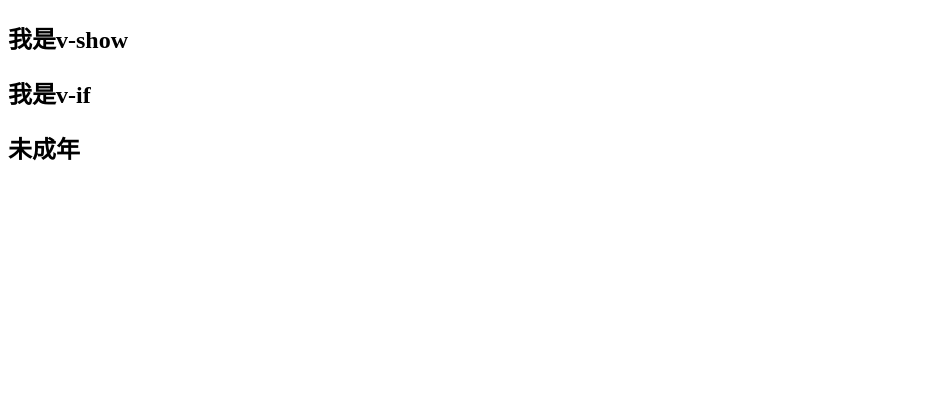
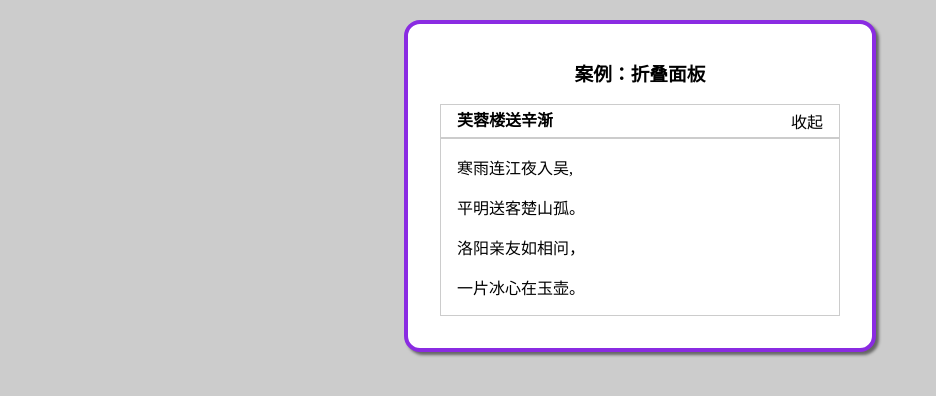
Before and after one commit to Disney-Princesses/vue-day3, a Vue app: page / in a window 1280 px wide. Shown: the top 396 px of the page, without its empty margins (0-936 px from the left). Built offline with nearby package versions, Linux system fonts and the light colour scheme.

Commit message:
折叠面板案例

```diff
--- a/package.json
+++ b/package.json
@@ -9,6 +9,8 @@
   },
   "dependencies": {
     "core-js": "^3.8.3",
+    "less": "^4.1.3",
+    "less-loader": "^11.0.0",
     "vue": "^2.6.14"
   },
   "devDependencies": {
--- a/src/App.vue
+++ b/src/App.vue
@@ -1,24 +1,66 @@
 <template>
-  <div>
-    <h2 v-show="info">我是v-show</h2>
-    <h2 v-if="str">我是v-if</h2>
-    <h2 v-if="age >= 18">成年了</h2>
-    <h2 v-else>未成年</h2>
+  <div id="app">
+    <h3>案例：折叠面板</h3>
+    <div>
+      <div class="title">
+        <h4>芙蓉楼送辛渐</h4>
+        <span class="btn" @click="Show = !Show">
+          {{ Show ? "收起" : "展开" }}
+        </span>
+      </div>
+      <div class="container" v-show="Show">
+        <p>寒雨连江夜入吴,</p>
+        <p>平明送客楚山孤。</p>
+        <p>洛阳亲友如相问，</p>
+        <p>一片冰心在玉壶。</p>
+      </div>
+    </div>
   </div>
 </template>
 
 <script>
 export default {
-  name: "App",
   data() {
     return {
-      info: true,
-      str: true,
-      age: 2,
+      Show: true,
     };
   },
 };
 </script>
 
-<style>
+<style lang="less">
+body {
+  background-color: #ccc;
+  #app {
+    width: 400px;
+    margin: 20px auto;
+    background-color: #fff;
+    border: 4px solid blueviolet;
+    border-radius: 1em;
+    box-shadow: 3px 3px 3px rgba(0, 0, 0, 0.5);
+    padding: 1em 2em 2em;
+    h3 {
+      text-align: center;
+    }
+    .title {
+      display: flex;
+      justify-content: space-between;
+      align-items: center;
+      border: 1px solid #ccc;
+      padding: 0 1em;
+    }
+    .title h4 {
+      line-height: 2;
+      margin: 0;
+    }
+    .container {
+      border: 1px solid #ccc;
+      padding: 0 1em;
+    }
+    .btn {
+      /* 鼠标改成手的形状 */
+      cursor: pointer;
+    }
+  }
+}
 </style>
```
Also changed, not shown: src/v-if和v-show.vue (added, +24 -0 lines), 1 other file (tests, documents, lock files or other folders).
